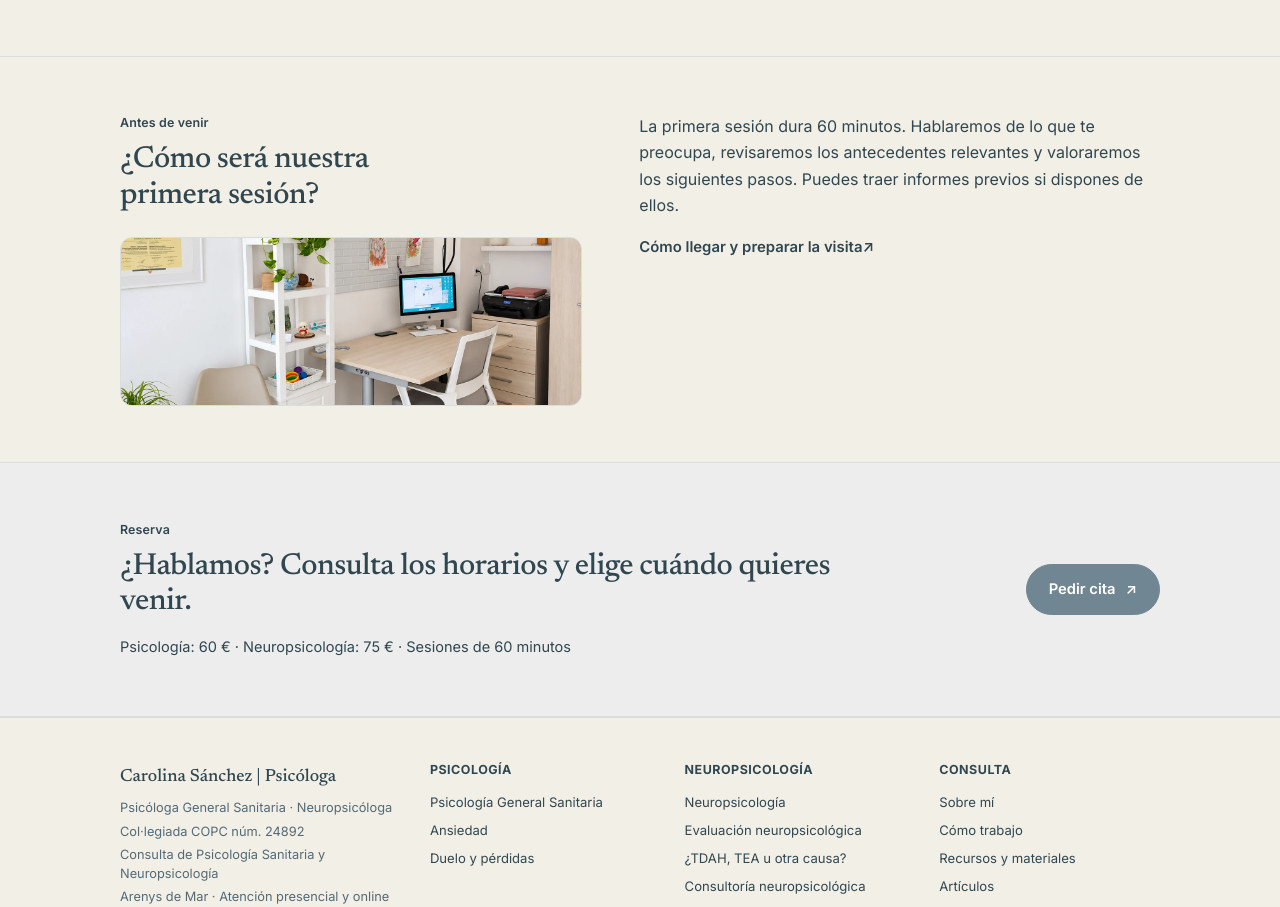
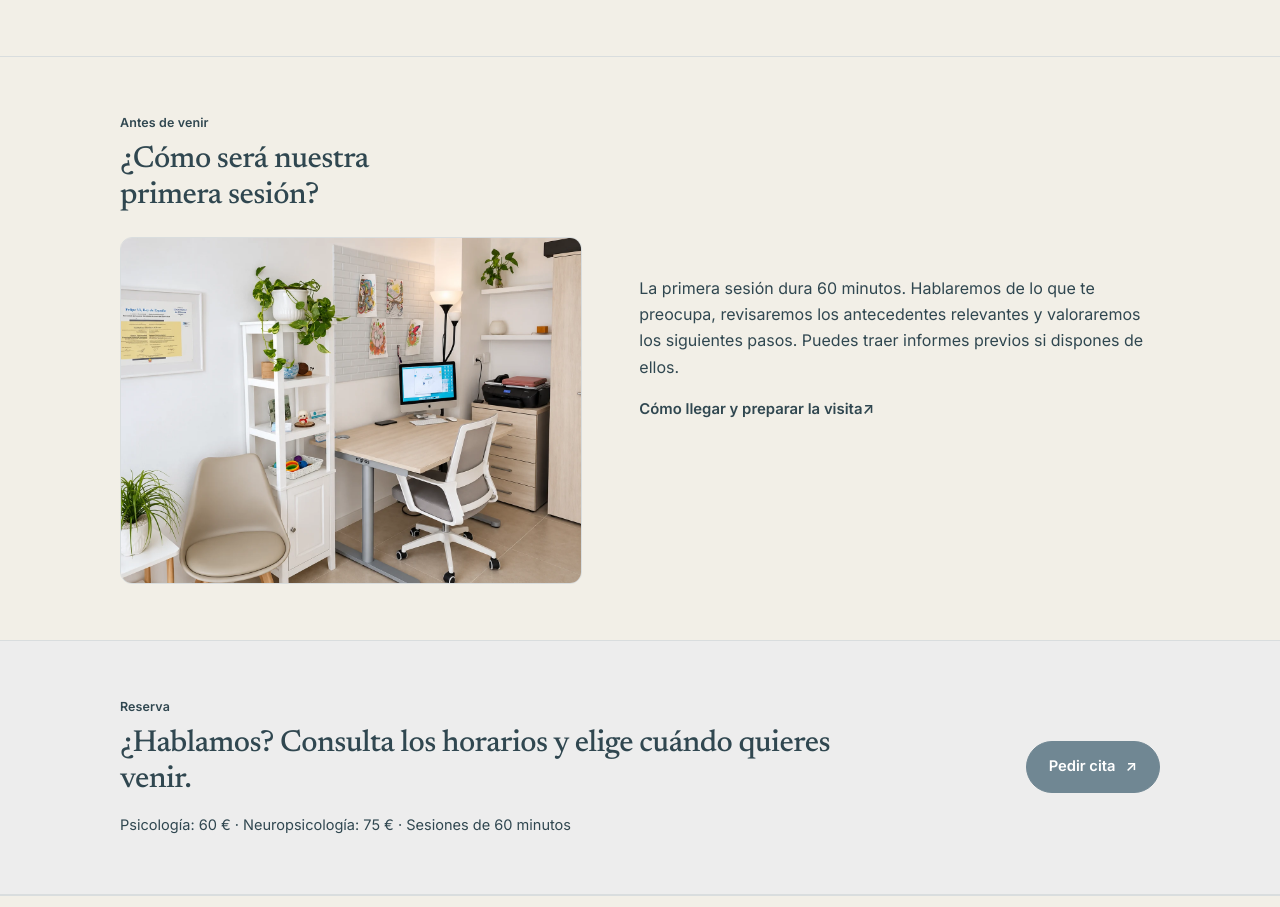
Before and after one commit to carolinasanchezgirona/Portfolio-Carolina, a Next.js app: page / in a window 1280 px wide. Shown: the part 5097-6004 px from the top of the page. Built offline with nearby package versions, Linux system fonts and the light colour scheme.

Commit message:
Give first-visit image a natural 4:3 framing

```diff
--- a/app/editorial.css
+++ b/app/editorial.css
@@ -1263,3 +1263,10 @@
   .editorial-site .editorial-first-visit-photo{margin-top:18px;}
   .editorial-site .editorial-first-visit-photo img{aspect-ratio:1.8/1;}
 }
+
+/* Primera sesión: encuadre completo y proporciones naturales, sin recortar el mobiliario. */
+.editorial-site .editorial-first-visit-grid{align-items:center;}
+.editorial-site .editorial-first-visit-photo{max-width:520px;margin-top:22px;}
+.editorial-site .editorial-first-visit-photo img{aspect-ratio:4/3;object-fit:cover;object-position:center;}
+@media(max-width:900px){.editorial-site .editorial-first-visit-grid{align-items:start;}.editorial-site .editorial-first-visit-photo img{aspect-ratio:4/3;}}
+@media(max-width:680px){.editorial-site .editorial-first-visit-photo{max-width:100%;}.editorial-site .editorial-first-visit-photo img{aspect-ratio:4/3;}}
```
